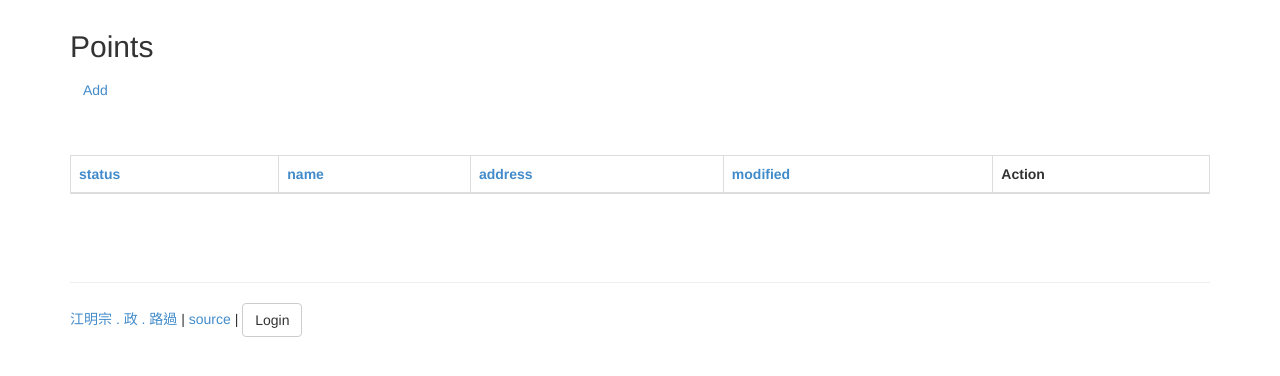
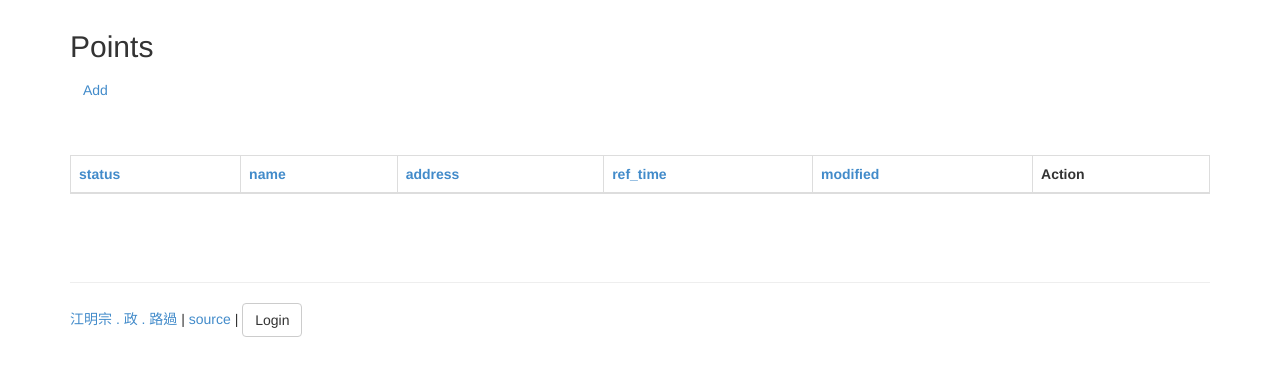
Before and after one commit to kiang/water, a CakePHP app: the page made by View/Points/admin_index.ctp in a window 1280 px wide. Shown: the part 60-436 px from the top of the page. Run offline with PHP 8.4 and a stand-in for CakePHP, Linux system fonts and the light colour scheme; the template is opened without the code that fills it, so the values that code supplies are empty; some libraries are stand-ins or nearby versions.

Commit message:
add ref_url/ref_time to api

```diff
--- a/Controller/PointsController.php
+++ b/Controller/PointsController.php
@@ -153,7 +153,7 @@ class PointsController extends AppController {
         $points = $this->Point->find('all', array(
             'conditions' => $conditions,
             'fields' => array('Point.id', 'Point.name', 'Point.address',
-                'Point.latitude', 'Point.longitude'),
+                'Point.latitude', 'Point.longitude', 'Point.ref_url', 'Point.ref_time'),
             'contain' => array('Tag'),
             'joins' => array(
                 0 => array(
--- a/View/Points/admin_index.ctp
+++ b/View/Points/admin_index.ctp
@@ -25,6 +25,7 @@ if (!isset($url)) {
                 <th><?php echo $this->Paginator->sort('Point.status', 'status', array('url' => $url)); ?></th>
                 <th><?php echo $this->Paginator->sort('Point.name', 'name', array('url' => $url)); ?></th>
                 <th><?php echo $this->Paginator->sort('Point.address', 'address', array('url' => $url)); ?></th>
+                <th><?php echo $this->Paginator->sort('Point.ref_time', 'ref_time', array('url' => $url)); ?></th>
                 <th><?php echo $this->Paginator->sort('Point.modified', 'modified', array('url' => $url)); ?></th>
                 <th class="actions"><?php echo __('Action', true); ?></th>
             </tr>
@@ -63,6 +64,9 @@ if (!isset($url)) {
                         ?></td>
                     <td><?php
                         echo $item['Point']['address'];
+                        ?></td>
+                    <td><?php
+                        echo $item['Point']['ref_time'];
                         ?></td>
                     <td><?php
                         echo $item['Point']['modified'];
--- a/View/Points/index.ctp
+++ b/View/Points/index.ctp
@@ -32,6 +32,7 @@
                 <th>名稱</th>
                 <th>住址</th>
                 <th>備註</th>
+                <th><?php echo $this->Paginator->sort('Point.ref_time', '發生時間', array('url' => $url)); ?></th>
                 <th><?php echo $this->Paginator->sort('Point.modified', '更新時間', array('url' => $url)); ?></th>
                 <th class="actions">操作</th>
             </tr>
@@ -63,6 +64,9 @@
                     echo str_replace('\\n', '<br />', $item['Point']['comment']);
                         ?></td>
                     <td><?php
+                    echo $item['Point']['ref_time'];
+                        ?></td>
+                    <td><?php
                     echo $item['Point']['modified'];
                         ?></td>
                     <td class="actions">
--- a/View/Points/map.ctp
+++ b/View/Points/map.ctp
@@ -74,6 +74,10 @@
                     for (k in this.data.Tag) {
                         info += ' [' + this.data.Tag[k].name + '] '
                     }
+                    if(this.data.Point.ref_url !== '') {
+                        info += ' <a href="' + this.data.Point.ref_url + '" target="_blank">[參考網址]</a> '
+                    }
+                    info += '<br />發生時間：' + this.data.Point.ref_time;
                     infowindow.setContent(info);
                     infowindow.open(map, this);
                 });
```
